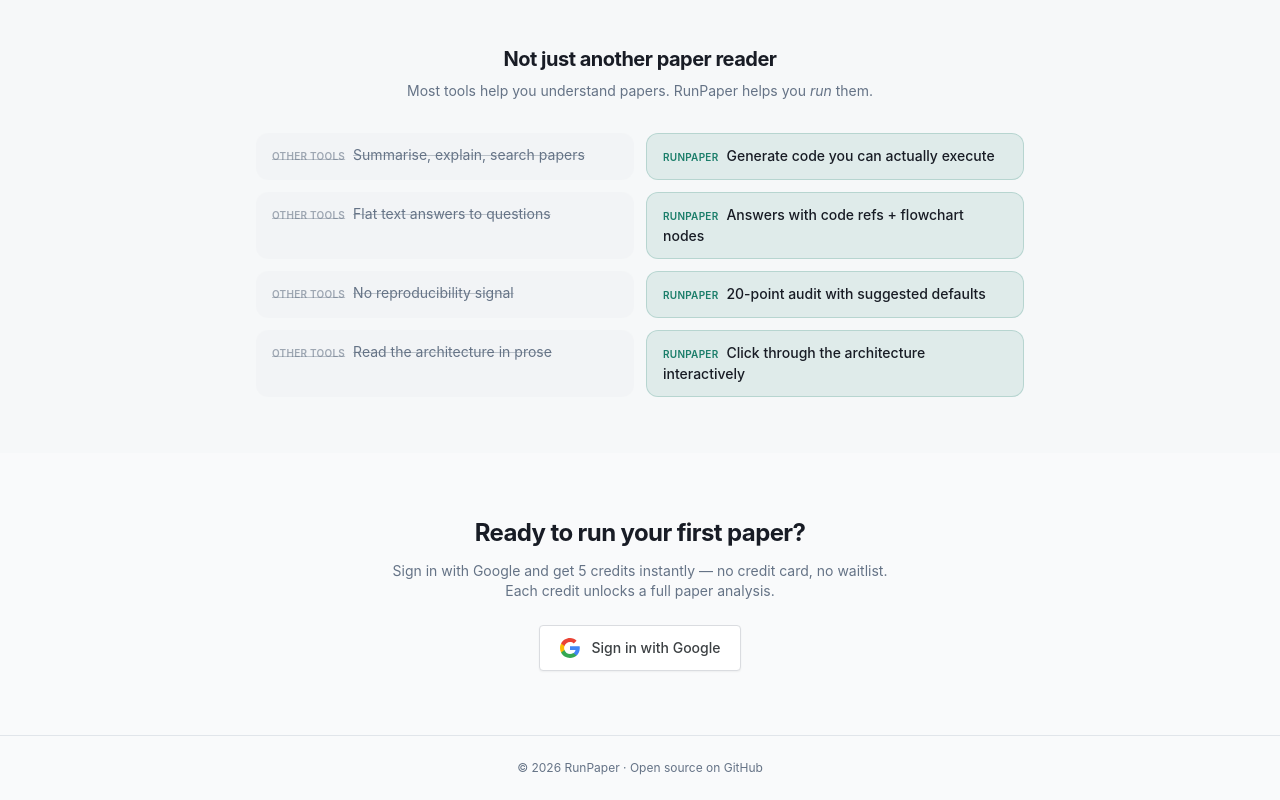
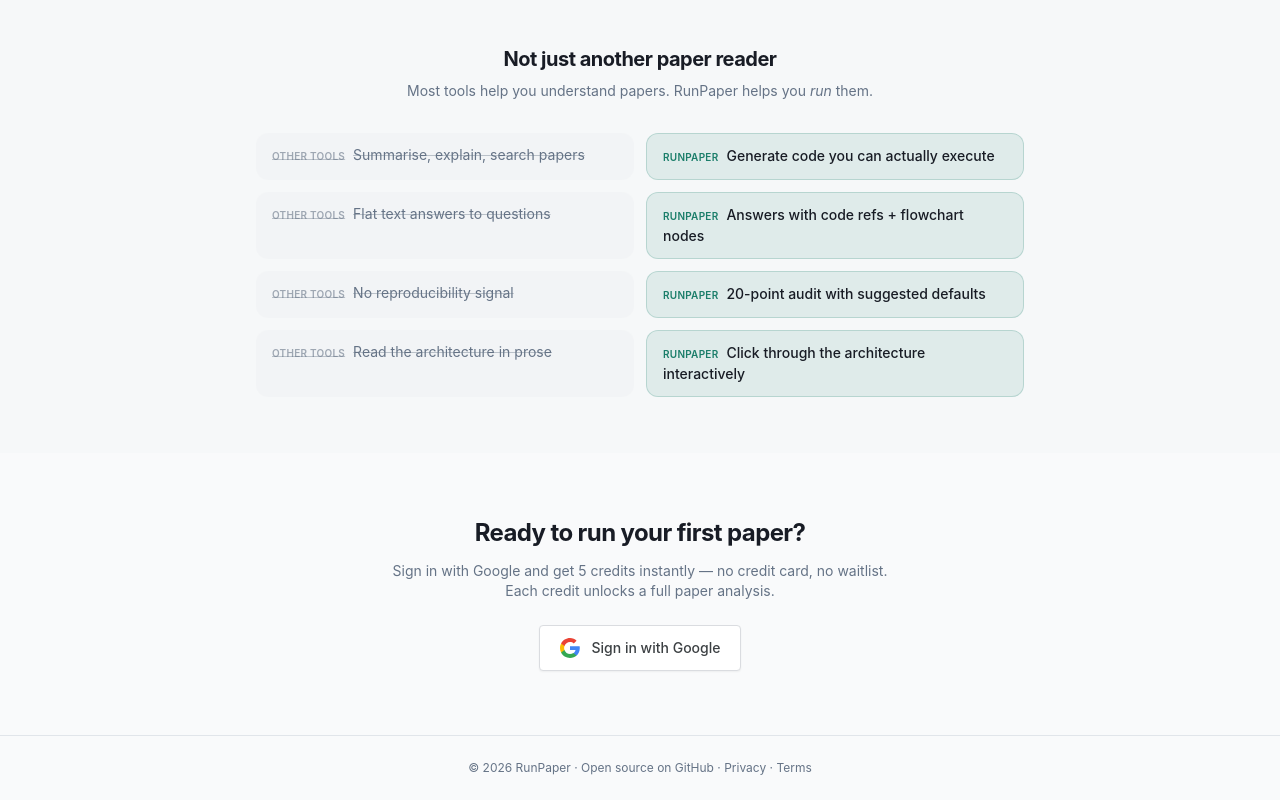
Before and after one commit to ved-2004/RunPaper, a Next.js app in the folder frontend/: page / in a window 1280 px wide. Shown: the part 1608-2408 px from the top of the page. Built offline with nearby package versions, Linux system fonts and the light colour scheme; no server answers.

Commit message:
fix: expose legal pages in public footer

```diff
--- a/frontend/app/page.tsx
+++ b/frontend/app/page.tsx
@@ -258,6 +258,14 @@
           >
             Open source on GitHub
           </a>
+          {" · "}
+          <Link href="/privacy" className="hover:text-foreground transition-colors">
+            Privacy
+          </Link>
+          {" · "}
+          <Link href="/terms" className="hover:text-foreground transition-colors">
+            Terms
+          </Link>
         </p>
       </footer>
     </div>
```
